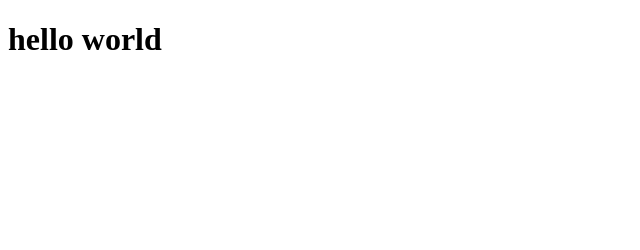
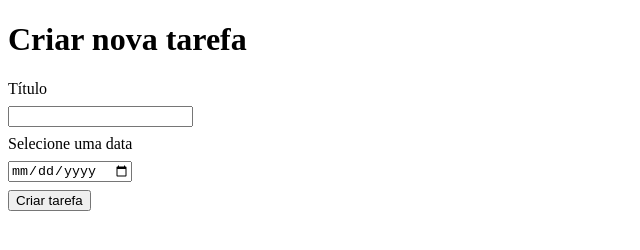
Before and after one commit to fiorellilucas/to-do-app, a plain HTML site: page index.html in a window 1280 px wide. Shown: the whole page, without its empty margins (0-640 px from the left). Drawn offline with Linux system fonts and the light colour scheme.

Commit message:
Criar form para adicionar tarefa

```diff
--- a/index.html
+++ b/index.html
@@ -5,8 +5,16 @@
   <meta http-equiv="X-UA-Compatible" content="IE=edge">
   <meta name="viewport" content="width=device-width, initial-scale=1.0">
   <title>Document</title>
+  <link rel="stylesheet" href="style.css">
 </head>
 <body>
-  <h1>hello world</h1>
+  <h1>Criar nova tarefa</h1>
+  <form action="#" method="post">
+    <label for="titulo">Título</label>
+    <input type="text" id="titulo">
+    <label for="data">Selecione uma data</label>
+    <input type="date" name="data" id="data">
+    <input type="submit" value="Criar tarefa">
+  </form>
 </body>
 </html>
--- /dev/null
+++ b/style.css
@@ -0,0 +1,4 @@
+label, input {
+  display: block;
+  margin: 1vh 0
+}
```
